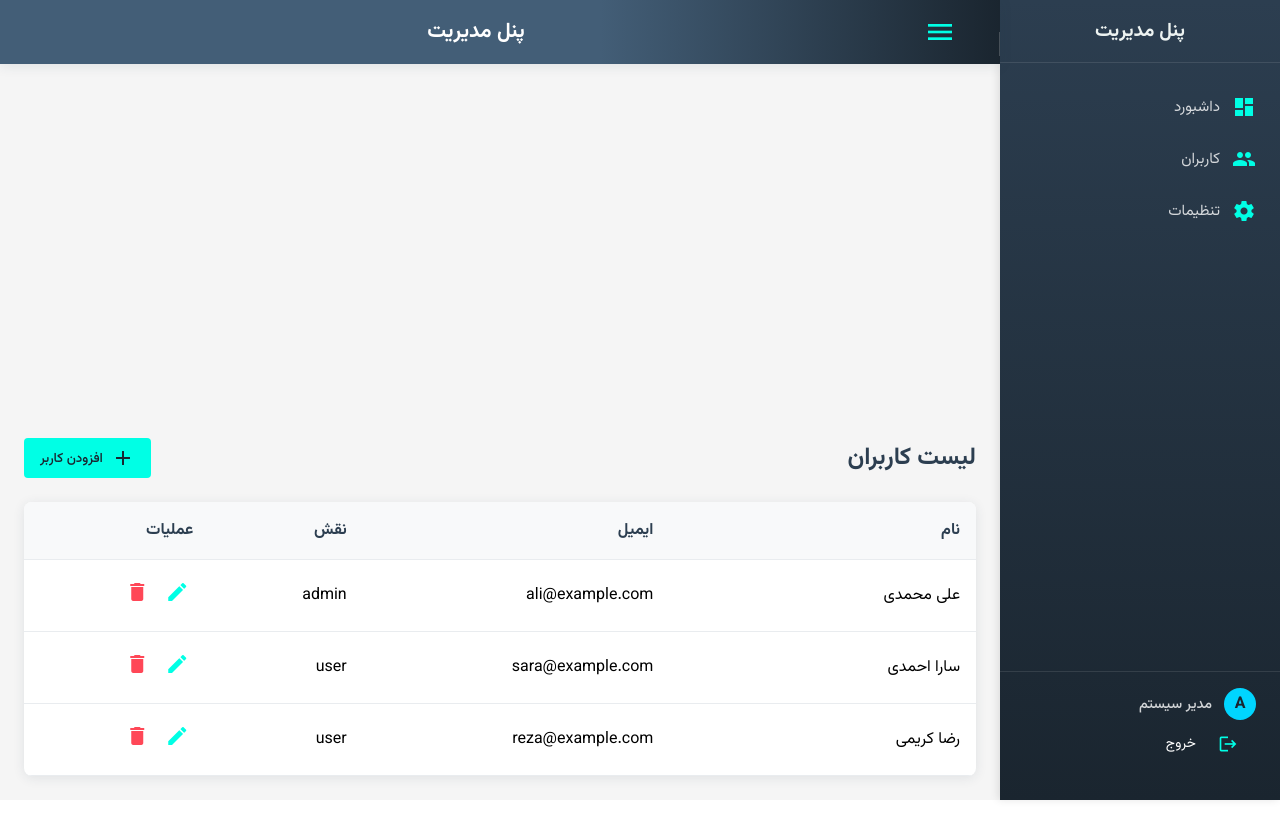
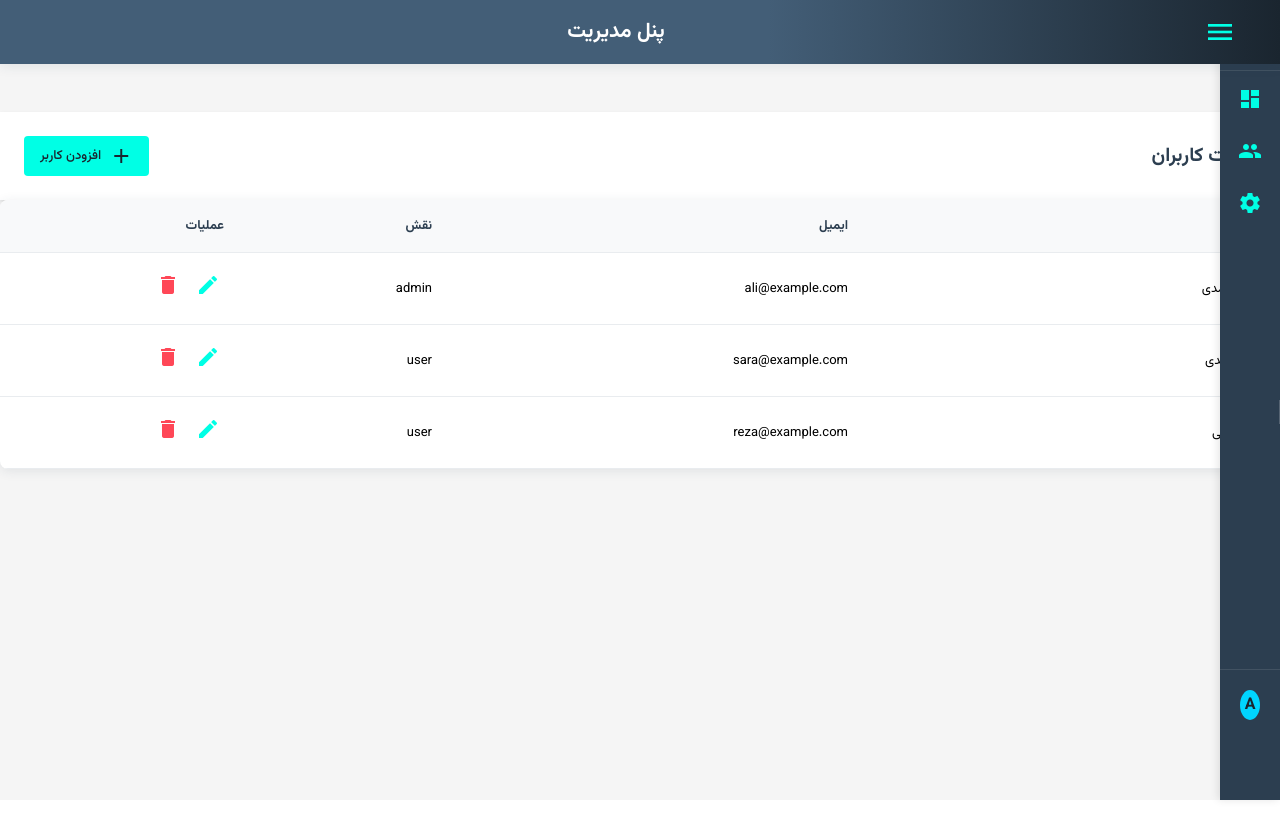
Before and after one commit to Dorsamnv/Panel, an Angular app: page / in a window 1280 px wide. Shown: the top 838 px of the page. Before the commit the page ends 800 px from the top, so only its background shows below. Built offline with nearby package versions, Linux system fonts and the light colour scheme.

Commit message:
edit sidenav

```diff
--- a/src/app/app.component.css
+++ b/src/app/app.component.css
@@ -6,20 +6,19 @@
 }
 
 .sidenav {
-  width: 280px;
-  background: linear-gradient(180deg, #2c3e50 0%, #1a252f 100%);
+  width: 60px;
+  background: #2c3e50;
   box-shadow: -2px 0 8px rgba(0, 0, 0, 0.1);
-  transition: all 0.3s ease;
+  transition: width 0.3s ease;
   position: fixed;
   top: 0;
   right: 0;
   bottom: 0;
   z-index: 1000;
-  transform: translateX(100%);
 }
 
 .sidenav.open {
-  transform: translateX(0);
+  width: 220px;
 }
 
 .main-content {
@@ -27,36 +26,43 @@
   display: flex;
   flex-direction: column;
   background-color: #f5f5f5;
-  transition: margin-right 0.3s ease;
   margin-right: 0;
-}
-
-.main-content.sidenav-open {
-  margin-right: 280px;
 }
 
 .content-wrapper {
   flex: 1;
   padding: 24px;
   overflow-y: auto;
+  transition: margin-right 0.3s ease;
+  margin-right: 60px;
+}
+
+.main-content.sidenav-open .content-wrapper {
+    margin-right: 220px;
 }
 
 .sidenav-content {
-  padding: 24px;
-  background-color: #f5f5f5;
+  padding: 0;
+  background-color: transparent;
 }
 
 /* Responsive styles */
 @media (max-width: 768px) {
   .sidenav {
-    width: 240px;
+    width: 60px;
   }
 
-  .main-content.sidenav-open {
-    margin-right: 0;
+  .sidenav.open {
+    width: 220px;
   }
+
   .content-wrapper {
+    margin-right: 60px;
     padding: 16px;
+  }
+
+  .main-content.sidenav-open .content-wrapper {
+    margin-right: 220px;
   }
   .user-panel-content {
     padding: 16px 8px;
--- a/src/app/app.component.html
+++ b/src/app/app.component.html
@@ -1,9 +1,9 @@
 <div class="app-container">
-  <aside class="sidenav" [class.open]="isOpen">
-    <app-nav-bar></app-nav-bar>
+  <aside class="sidenav" [class.open]="!isCollapsed">
+    <app-nav-bar [isCollapsed]="isCollapsed"></app-nav-bar>
   </aside>
-  <div class="main-content" [class.sidenav-open]="isOpen">
-    <app-toolbar (menuToggle)="toggleSidenav()"></app-toolbar>
+  <div class="main-content" [class.sidenav-open]="!isCollapsed">
+    <app-toolbar [isCollapsed]="isCollapsed" (menuToggle)="toggleSidenav()"></app-toolbar>
     <div class="content-wrapper">
       <router-outlet></router-outlet>
     </div>
--- a/src/app/app.component.ts
+++ b/src/app/app.component.ts
@@ -12,9 +12,9 @@ import { UserListComponent } from "./user-list/user-list.component";
   styleUrls: ['./app.component.css']
 })
 export class AppComponent {
-  isOpen = true;
+  isCollapsed = true;
 
   toggleSidenav() {
-    this.isOpen = !this.isOpen;
+    this.isCollapsed = !this.isCollapsed;
   }
 }
--- a/src/app/nav-bar/nav-bar.component.css
+++ b/src/app/nav-bar/nav-bar.component.css
@@ -1,152 +1,204 @@
-@import url('https://fonts.googleapis.com/css2?family=Vazirmatn:wght@400;500;700&display=swap');
-
-html, body, .sidenav-container, .content-wrapper, mat-toolbar, mat-nav-list, mat-nav-list a, mat-nav-list a span, .user-panel-content {
-  font-family: 'Vazirmatn', Tahoma, Arial, sans-serif !important;
-}
-
-
-.panel-title {
-  text-align: center;
-  width: 100%;
-}
-
-.panel-title span {
-  text-align: center;
-  width: 100%;
-}
-
-.nav-container {
+.sidenav {
+  width: 60px;
   height: 100%;
-  background: linear-gradient(180deg, #2c3e50 0%, #1a252f 100%);
+  background: #2c3e50;
   color: white;
+  transition: width 0.3s ease;
+  overflow: hidden;
   display: flex;
   flex-direction: column;
   direction: rtl;
-  padding: 16px 0;
 }
 
-.nav-header {
-  padding: 0 24px 16px;
-  border-bottom: 1px solid rgba(255, 255, 255, 0.1);
-  margin-bottom: 16px;
+.sidenav.expanded {
+  width: 220px;
 }
 
-.nav-title {
-  font-size: 1.2rem;
-  font-weight: 600;
-  color: #edf3f1;
-  margin: 0;
+.sidenav-header {
+  padding: 20px;
   text-align: center;
+  border-bottom: 1px solid rgba(255, 255, 255, 0.1);
 }
 
-.nav-list {
+.sidenav-header h2 {
+  margin: 0;
+  font-size: 1.2rem;
+  white-space: nowrap;
+  overflow: hidden;
+  opacity: 0;
+  transition: opacity 0.3s ease;
+}
+
+.sidenav.expanded .sidenav-header h2 {
+  opacity: 1;
+}
+
+.sidenav-content {
+  flex: 1;
+  overflow-y: auto;
+}
+
+.sidenav-content ul {
   list-style: none;
   padding: 0;
   margin: 0;
-  flex: 1;
 }
 
-.nav-item {
+.sidenav-content li {
   margin: 4px 0;
 }
 
-.nav-link {
+.sidenav-content a {
   display: flex;
   align-items: center;
-  padding: 12px 24px;
+  padding: 12px;
   color: rgba(255, 255, 255, 0.8);
   text-decoration: none;
   transition: all 0.2s ease;
-  font-size: 0.95rem;
+  justify-content: center;
 }
 
-.nav-link:hover {
-  background-color: rgba(255, 255, 255, 0.1);
+.sidenav.expanded .sidenav-content a {
+  padding: 12px 20px;
+  justify-content: flex-start;
+}
+
+.sidenav-content a:hover {
+  background: rgba(255, 255, 255, 0.1);
   color: white;
 }
 
-.nav-link.active {
-  background-color: rgba(255, 255, 255, 0.15);
+.sidenav-content a.active {
+  background: rgba(255, 255, 255, 0.15);
   color: #00ffd0;
   border-right: 3px solid #00f2ff;
 }
 
-.nav-icon {
-  margin-left: 12px;
-  font-size: 24px;
-  width: 24px;
-  height: 24px;
-  display: flex;
-  align-items: center;
-  justify-content: center;
+.sidenav-content mat-icon {
   color: #00ffe5;
+  margin-left: 0;
   transition: all 0.2s ease;
 }
 
-.nav-text {
-  flex: 1;
+.sidenav.expanded .sidenav-content mat-icon {
+  margin-left: 12px;
 }
 
-.nav-footer {
-  padding: 16px 24px;
+.sidenav-content a:hover mat-icon {
+  color: white;
+  transform: scale(1.1);
+}
+
+.sidenav-content span {
+  display: none;
+  white-space: nowrap;
+  overflow: hidden;
+  text-overflow: ellipsis;
+}
+
+.sidenav.expanded .sidenav-content span {
+  display: block;
+}
+
+.sidenav:not(.expanded) .sidenav-content span {
+  display: none !important;
+}
+
+.sidenav-footer {
+  padding: 20px;
   border-top: 1px solid rgba(255, 255, 255, 0.1);
-  margin-top: auto;
 }
 
 .user-info {
   display: flex;
   align-items: center;
-  color: rgba(255, 255, 255, 0.8);
+  margin-bottom: 12px;
+  justify-content: center;
 }
 
-.user-avatar {
+.sidenav.expanded .user-info {
+  justify-content: flex-start;
+}
+
+.avatar {
   width: 32px;
   height: 32px;
   border-radius: 50%;
-  margin-left: 12px;
-  background-color: #00d5ff;
+  background: #00d5ff;
   display: flex;
   align-items: center;
   justify-content: center;
   color: #1a252f;
   font-weight: 600;
+  margin-left: 0;
 }
 
-.user-name {
-  font-size: 0.9rem;
-  font-weight: 500;
+.sidenav.expanded .avatar {
+  margin-left: 12px;
 }
 
-.logout-button {
+.user-info span {
+  display: none;
+  white-space: nowrap;
+  overflow: hidden;
+  text-overflow: ellipsis;
+}
+
+.sidenav.expanded .user-info span {
+  display: block;
+}
+
+.sidenav:not(.expanded) .user-info span {
+  display: none !important;
+}
+.sidenav:not(.expanded) .user-info .avatar {
+ border-radius: 50%;
+ height: 30px;
+ font-weight: 50px;
+}
+
+
+.logout-btn {
+  width: 100%;
+  display: flex;
+  align-items: center;
   background: none;
   border: none;
-  color: #fff;
+  color: white;
+  padding: 12px;
   cursor: pointer;
-  display: flex;
-  align-items: center;
-  gap: 8px;
-  font-family: 'Vazirmatn', Tahoma, Arial, sans-serif;
-  font-size: 14px;
-  transition: all 0.3s ease;
-  width: 100%;
-  padding: 12px 16px;
+  transition: all 0.2s ease;
+  justify-content: center;
 }
 
-.logout-button:hover {
-  background-color: rgba(255, 255, 255, 0.1);
+.sidenav.expanded .logout-btn {
+  padding: 12px 20px;
+  justify-content: flex-start;
 }
 
-.logout-button .nav-icon {
-  font-size: 20px;
+.logout-btn:hover {
+  background: rgba(255, 255, 255, 0.1);
 }
 
-.logout-icon {
-  font-size: 18px;
-  font-family: 'Vazirmatn', Tahoma, Arial, sans-serif;
-
+.logout-btn mat-icon {
+  color: #00ffe5;
+  margin-left: 0;
+  transition: all 0.2s ease;
+  display: block;
 }
 
-.nav-link:hover .nav-icon {
-  color: #fff;
-  transform: scale(1.1);
+.sidenav.expanded .logout-btn mat-icon {
+  margin-left: 12px;
+  margin-right: -20px;
 }
+
+.logout-btn span {
+  white-space: nowrap;
+  overflow: hidden;
+  text-overflow: ellipsis;
+   font-family: 'Vazirmatn', Tahoma, Arial, sans-serif;
+}
+
+.sidenav:not(.expanded) .logout-btn span {
+  display: none !important;
+}
--- a/src/app/nav-bar/nav-bar.component.html
+++ b/src/app/nav-bar/nav-bar.component.html
@@ -1,36 +1,71 @@
-<div class="nav-container">
-  <div class="nav-header">
-    <h1 class="nav-title">پنل مدیریت</h1>
+<div class="sidenav" [ngClass]="{'expanded': !isCollapsed}">
+
+    <div class="sidenav-header">
+      <h2>پنل مدیریت</h2>
     </div>
-
-  <ul class="nav-list">
-    <li class="nav-item">
-      <a routerLink="/dashboard" routerLinkActive="active" class="nav-link">
-        <span class="nav-icon material-icons">dashboard</span>
-        <span class="nav-text">داشبورد</span>
+    <div class="sidenav-content">
+      <ul>
+        <li>
+          <a routerLink="/dashboard" routerLinkActive="active">
+            <mat-icon>dashboard</mat-icon>
+            <span>داشبورد</span>
           </a>
         </li>
-    <li class="nav-item">
-      <a routerLink="/users" routerLinkActive="active" class="nav-link">
-        <span class="nav-icon material-icons">people</span>
-        <span class="nav-text">کاربران</span>
+
+        <!-- Users with submenu -->
+        <li>
+          <a class="nav-link-toggle" (click)="toggleSubmenu('users')" [class.active]="openedSubmenu === 'users'">
+            <mat-icon>people</mat-icon>
+            <span>کاربران</span>
+            <mat-icon class="menu-arrow" *ngIf="!isCollapsed">{{ openedSubmenu === 'users' ? 'expand_less' : 'expand_more'}}</mat-icon>
+          </a>
+          <ul class="submenu" *ngIf="openedSubmenu === 'users'">
+            <li>
+              <a routerLink="/users/list" routerLinkActive="active">
+                <mat-icon>list</mat-icon>
+                <span>لیست کاربران</span>
               </a>
             </li>
-    <li class="nav-item">
-      <a routerLink="/settings" routerLinkActive="active" class="nav-link">
-        <span class="nav-icon material-icons">settings</span>
-        <span class="nav-text">تنظیمات</span>
+            <li>
+              <a routerLink="/users/add" routerLinkActive="active">
+                <mat-icon>person_add</mat-icon>
+                <span>افزودن کاربر</span>
               </a>
             </li>
           </ul>
+        </li>
 
-  <div class="nav-footer">
+        <!-- Settings with submenu -->
+        <li>
+          <a class="nav-link-toggle" (click)="toggleSubmenu('settings')" [class.active]="openedSubmenu === 'settings'">
+            <mat-icon>settings</mat-icon>
+            <span>تنظیمات</span>
+            <mat-icon class="menu-arrow" *ngIf="!isCollapsed">{{ openedSubmenu === 'settings' ? 'expand_less' : 'expand_more'}}</mat-icon>
+          </a>
+          <ul class="submenu" *ngIf="openedSubmenu === 'settings'">
+            <li>
+              <a routerLink="/settings/general" routerLinkActive="active">
+                <mat-icon>tune</mat-icon>
+                <span>تنظیمات عمومی</span>
+              </a>
+            </li>
+            <li>
+              <a routerLink="/settings/profile" routerLinkActive="active">
+                <mat-icon>account_circle</mat-icon>
+                <span>پروفایل</span>
+              </a>
+            </li>
+          </ul>
+        </li>
+      </ul>
+    </div>
+    <div class="sidenav-footer">
       <div class="user-info">
-      <div class="user-avatar">A</div>
-      <span class="user-name">مدیر سیستم</span>
+        <div class="avatar">A</div>
+        <span>مدیر سیستم</span>
       </div>
-    <button class="logout-button">
-      <span class="nav-icon material-icons">logout</span>
+      <button class="logout-btn">
+        <mat-icon>logout</mat-icon>
         <span>خروج</span>
       </button>
     </div>
--- a/src/app/nav-bar/nav-bar.component.ts
+++ b/src/app/nav-bar/nav-bar.component.ts
@@ -1,12 +1,25 @@
-import { Component } from '@angular/core';
+import { Component, Input } from '@angular/core';
 import { RouterModule } from '@angular/router';
+import { MatIconModule } from '@angular/material/icon';
+import { CommonModule, NgClass } from '@angular/common';
 
 @Component({
   selector: 'app-nav-bar',
   standalone: true,
-  imports: [RouterModule],
+  imports: [RouterModule, MatIconModule, NgClass, CommonModule],
   templateUrl: './nav-bar.component.html',
   styleUrls: ['./nav-bar.component.css']
 })
 export class NavBarComponent {
+  @Input() isCollapsed = true;
+  openedSubmenu: string | null = null;
+
+  toggleSubmenu(submenu: string) {
+    if (this.openedSubmenu === submenu) {
+      this.openedSubmenu = null;
+    } else {
+      this.openedSubmenu = submenu;
+    }
+    console.log('Submenu toggled:', this.openedSubmenu);
+  }
 }
--- a/src/app/toolbar/toolbar.component.css
+++ b/src/app/toolbar/toolbar.component.css
@@ -58,7 +58,7 @@ html, body, .sidenav-container, .content-wrapper, mat-toolbar, mat-nav-list, mat
 
 .panel-title::after {
   content: '';
-  position: absolute;
+  position: fixed;
   right: 0;
   top: 50%;
   width: 1px;
--- a/src/app/toolbar/toolbar.component.html
+++ b/src/app/toolbar/toolbar.component.html
@@ -1,6 +1,6 @@
 <header class="toolbar">
-  <button class="menu-button" (click)="menuToggle.emit()">
-    <span class="material-icons menu-icon">menu</span>
+  <button class="menu-button" (click)="toggleSidebar()">
+    <span class="material-icons menu-icon">{{isCollapsed ? 'menu' : 'menu'}}</span>
   </button>
   <h1 class="panel-title">پنل مدیریت</h1>
 </header>
--- a/src/app/user-list/user-list.component.css
+++ b/src/app/user-list/user-list.component.css
@@ -5,15 +5,20 @@ html, body, .sidenav-container, .content-wrapper, mat-toolbar, mat-nav-list, mat
 }
 
 .container {
-  padding: 24px;
+  margin: auto;
+  padding: 0;
   direction: rtl;
+  min-height: 100vh;
 }
 
 .header {
+  font-size: small;
   display: flex;
   justify-content: space-between;
   align-items: center;
-  margin-bottom: 24px;
+  padding: 24px;
+  background: white;
+  box-shadow: 0 2px 4px rgba(0,0,0,0.1);
 }
 
 .header h2 {
@@ -22,6 +27,7 @@ html, body, .sidenav-container, .content-wrapper, mat-toolbar, mat-nav-list, mat
 }
 
 .add-button {
+  font-size: small;
   display: flex;
   align-items: center;
   gap: 8px;
@@ -42,6 +48,7 @@ html, body, .sidenav-container, .content-wrapper, mat-toolbar, mat-nav-list, mat
 }
 
 .list-container {
+  font-size: small;
   background: white;
   border-radius: 8px;
   box-shadow: 0 2px 12px rgba(44,62,80,0.1);
```
Also changed, not shown: src/app/toolbar/toolbar.component.ts (+6 -2 lines). Lines whose indentation alone changed are shown as unchanged.
